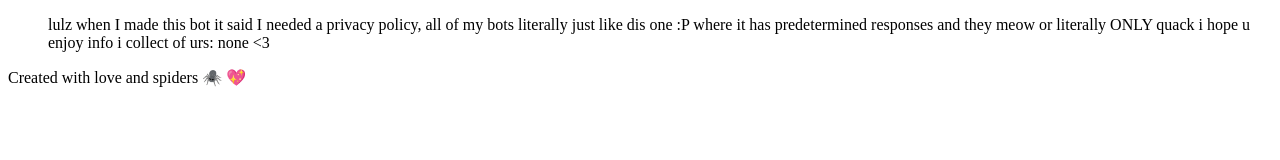
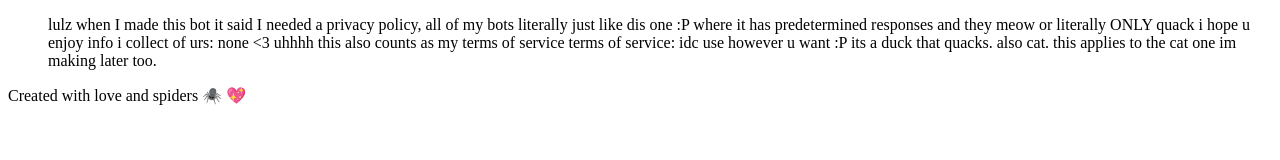
Before and after one commit to catboylovestuna/privacy-policy-terms-and-conditions, a plain HTML site: page index.html in a window 1280 px wide. Drawn offline with Linux system fonts and the light colour scheme.

Commit message:
Update index.html

```diff
--- a/index.html
+++ b/index.html
@@ -14,6 +14,8 @@
 
                 info i collect of urs: none <3
 
+                    uhhhh this also counts as my terms of service terms of service: idc use however u want :P its a duck that quacks. also cat. this applies to the cat one im making later too.
+
             </ul>
         </section>
     </main>
```
